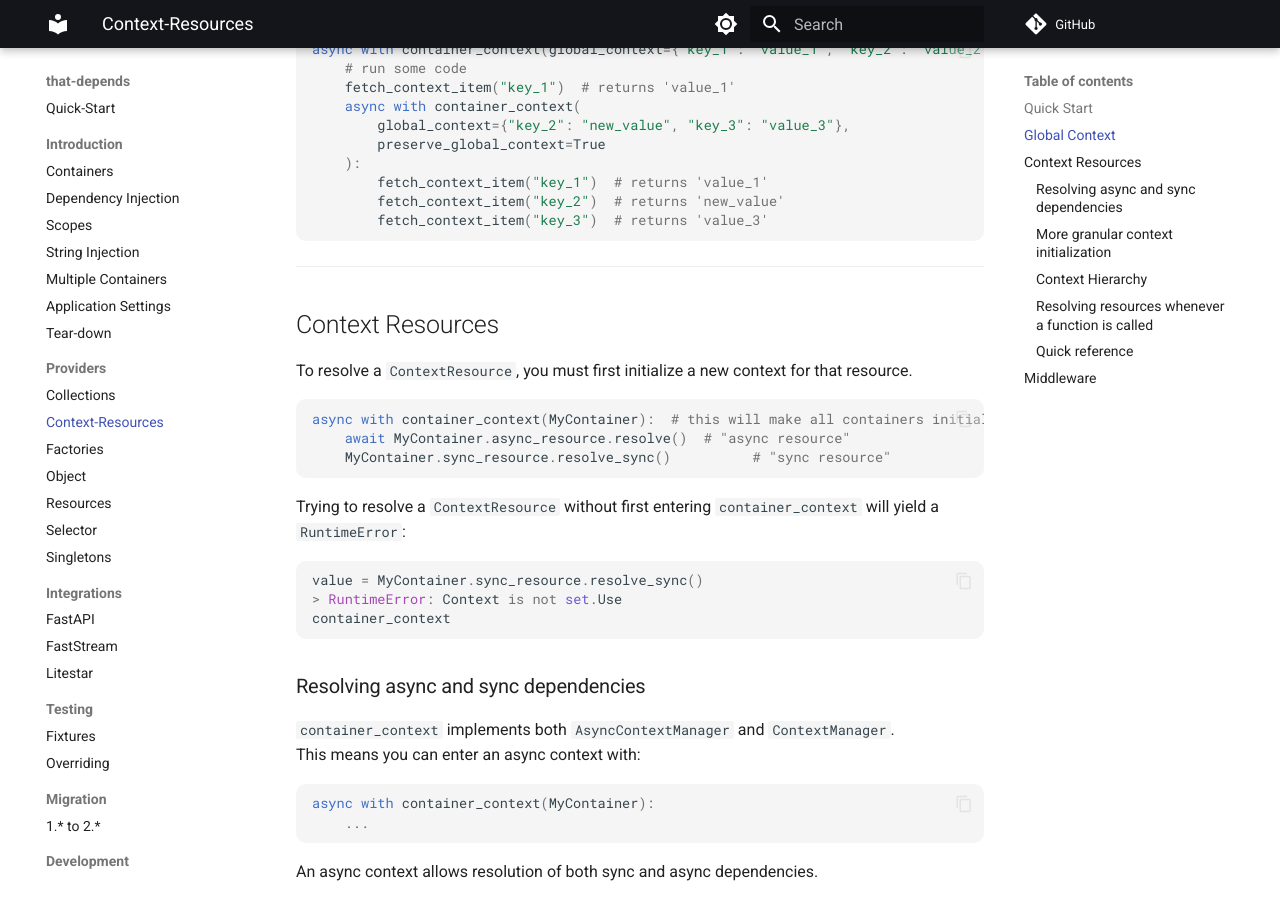
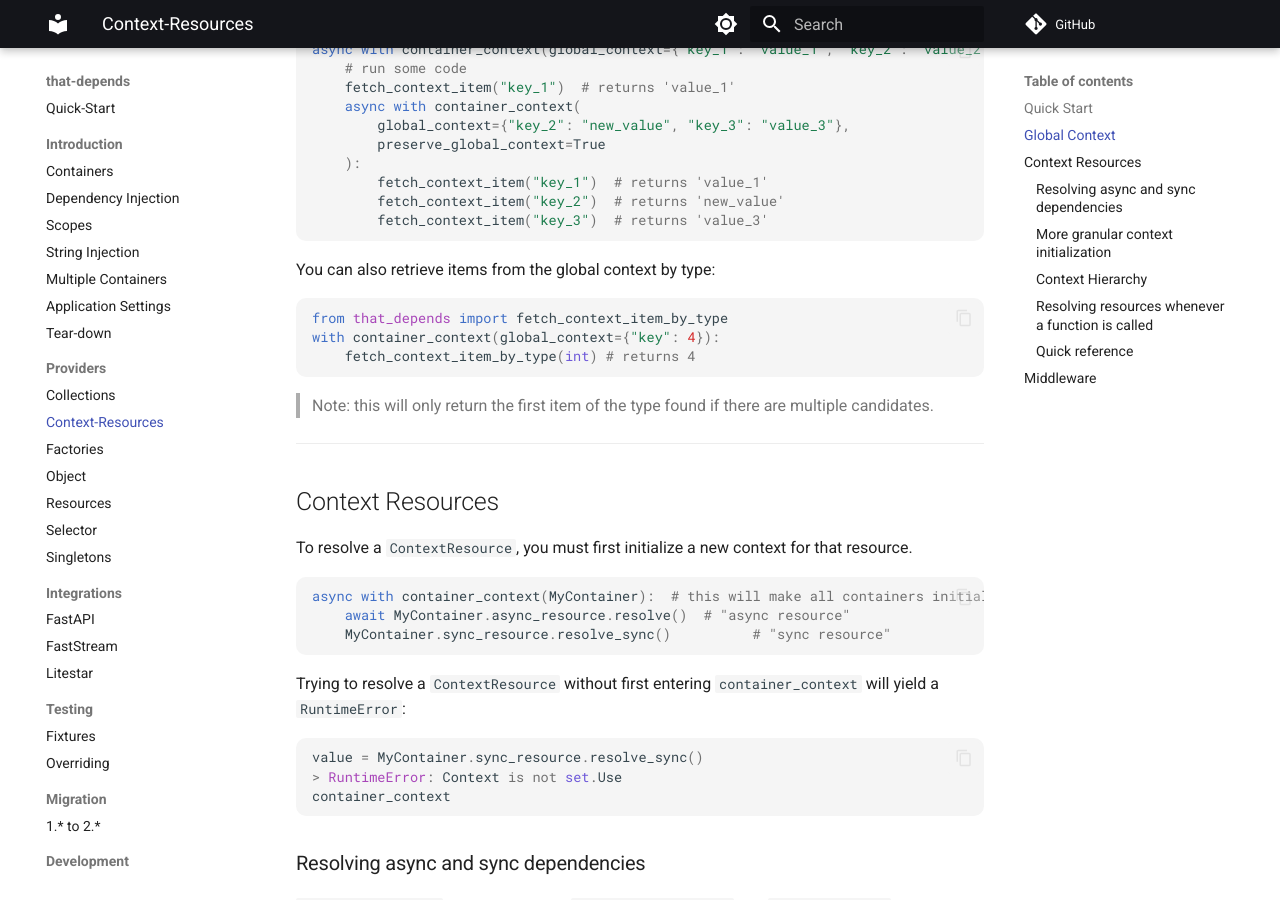
Before and after one commit to modern-python/that-depends, an MkDocs documentation site: the page built from docs/providers/context-resources.md, in a window 1280 px wide and 900 px high, scrolled down 2326 px. Built offline with MkDocs 1.6.1 and Material for MkDocs 9.7.7, drawn with Linux system fonts in a browser that asks for light colours; comment, search, counter and statistics services are not loaded.

Commit message:
Added documentation.

````diff
--- a/docs/providers/context-resources.md
+++ b/docs/providers/context-resources.md
@@ -112,6 +112,18 @@ async with container_context(global_context={"key_1": "value_1", "key_2": "value
         fetch_context_item("key_2")  # returns 'new_value'
         fetch_context_item("key_3")  # returns 'value_3'
 ```
+
+You can also retrieve items from the global context by type:
+```python
+from that_depends import fetch_context_item_by_type
+with container_context(global_context={"key": 4}):
+    fetch_context_item_by_type(int) # returns 4
+```
+
+> Note: this will only return the first item of the type found if there are multiple
+> candidates.
+
+
 
 ---
 
````
Also changed, not shown: that_depends/__init__.py (+8 -1 lines).
